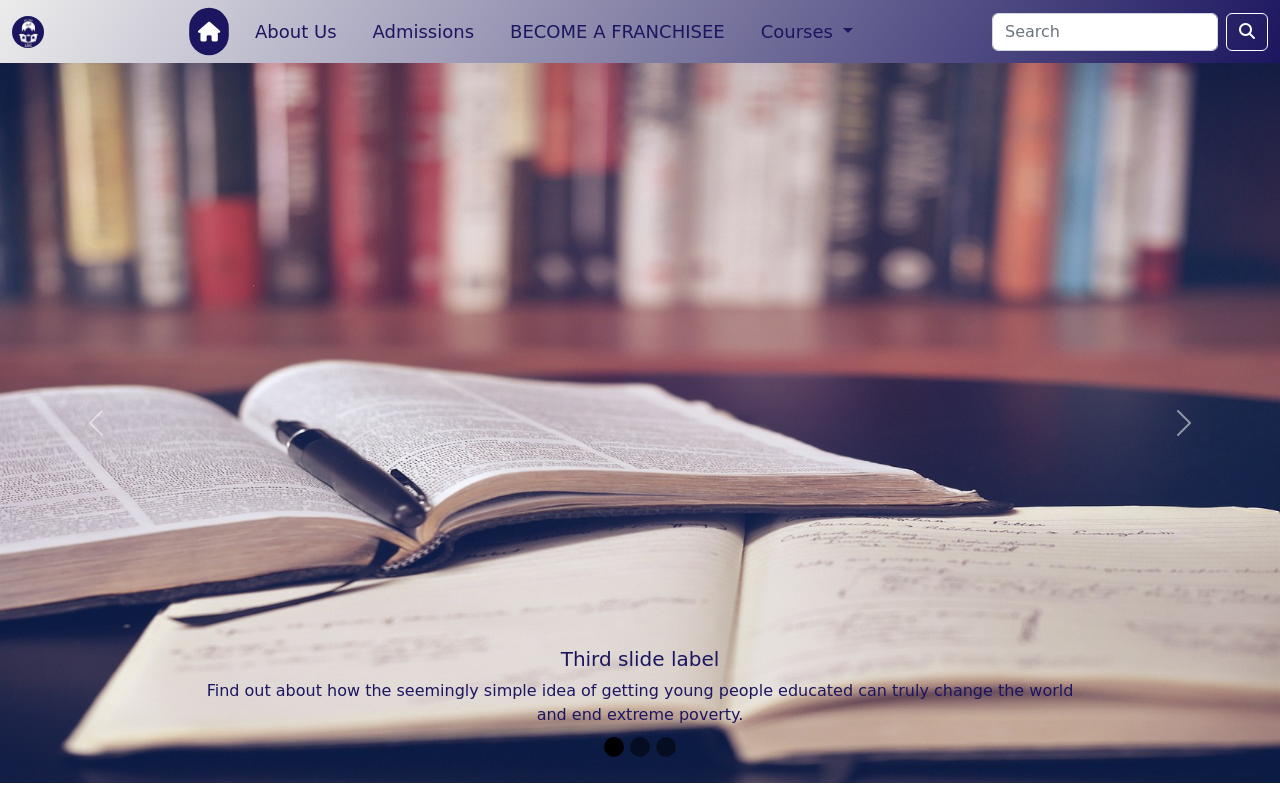
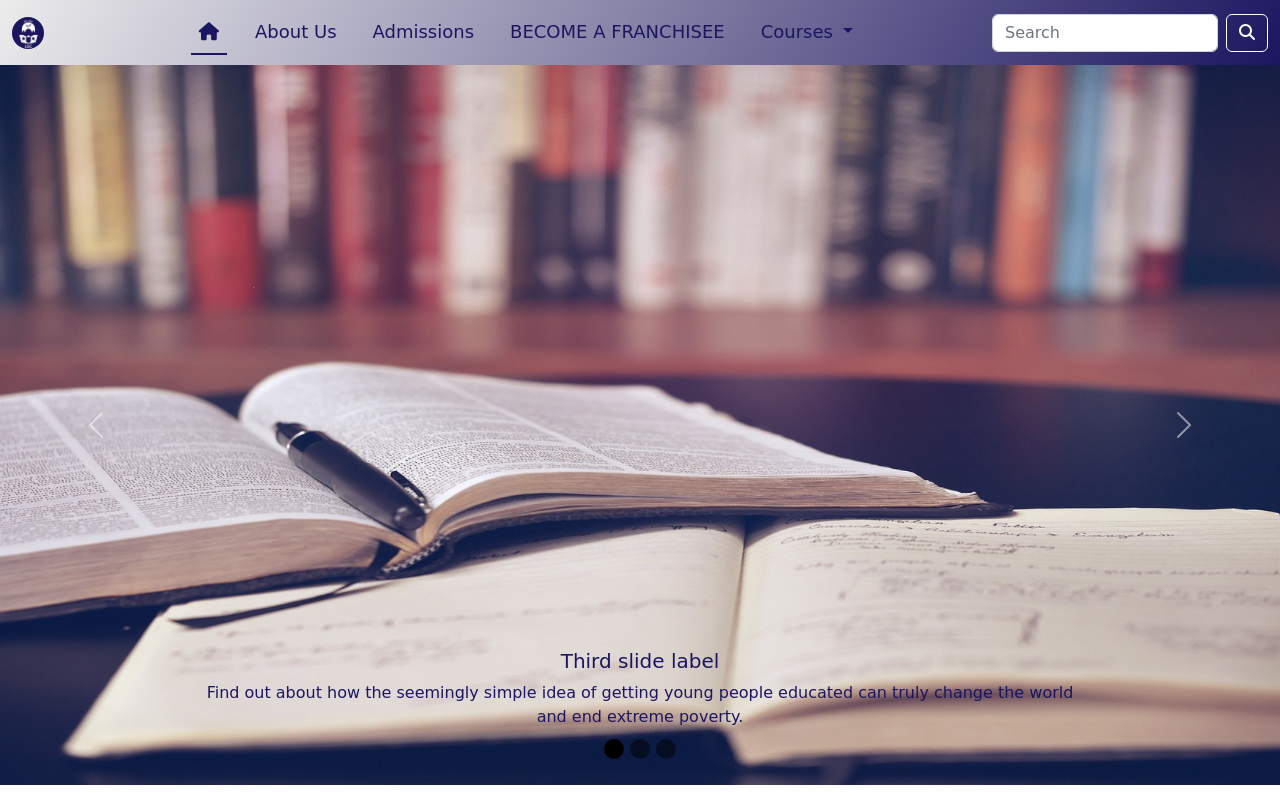
Before and after one commit to moiz57607/college-website, a plain HTML site: page index.html in a window 1280 px wide. In both pictures the pointer is over the link 208 px from the left and 31 px from the top of the page. Shown: the top 800 px of the page. Drawn offline with nearby package versions, Linux system fonts and the light colour scheme; a web font is replaced by a local one.

Commit message:
Update college.css

```diff
--- a/college.css
+++ b/college.css
@@ -12,10 +12,7 @@
     font-weight: 500;
 }
 .navbar-nav li a:hover{
-    background-color: rgba(28,22,96,255) ;
-    color: white !important;
-     border-radius: 20px;
-     transform: scale(1.1);
+    border-bottom: 2px solid ;
 }
 
 .btn-outline-success {
```
